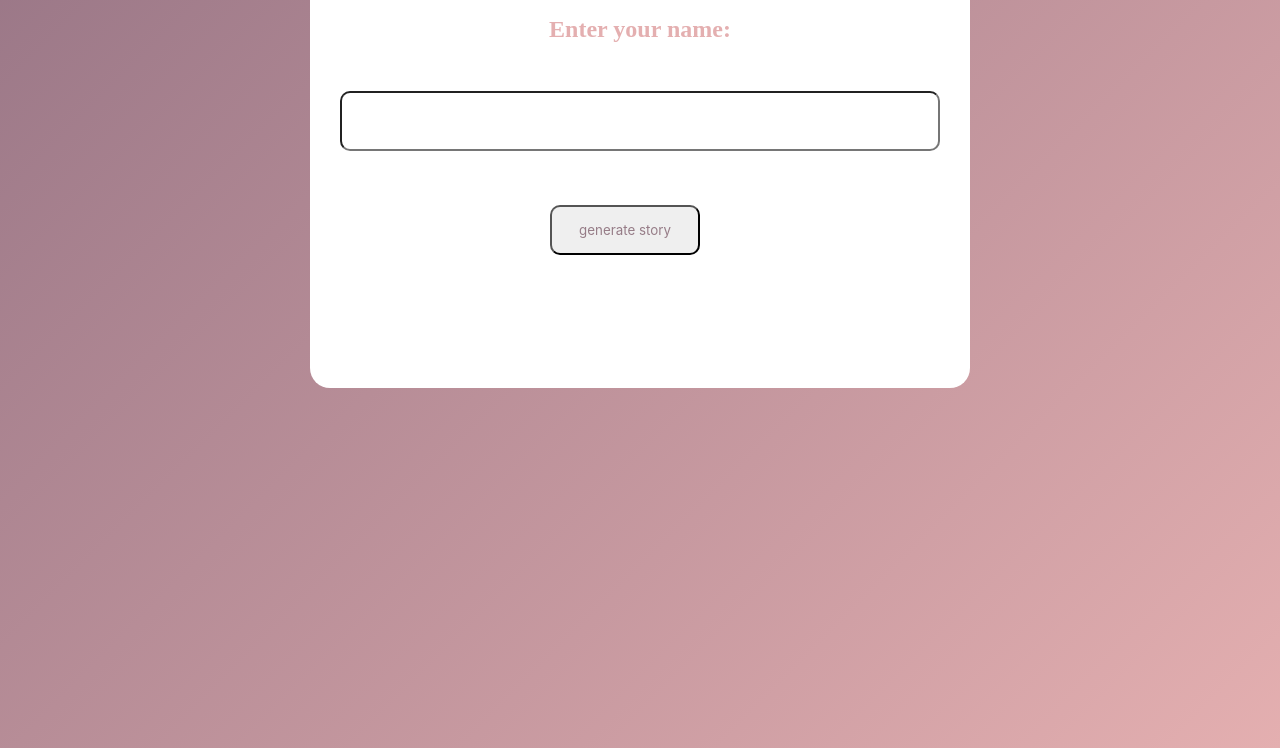
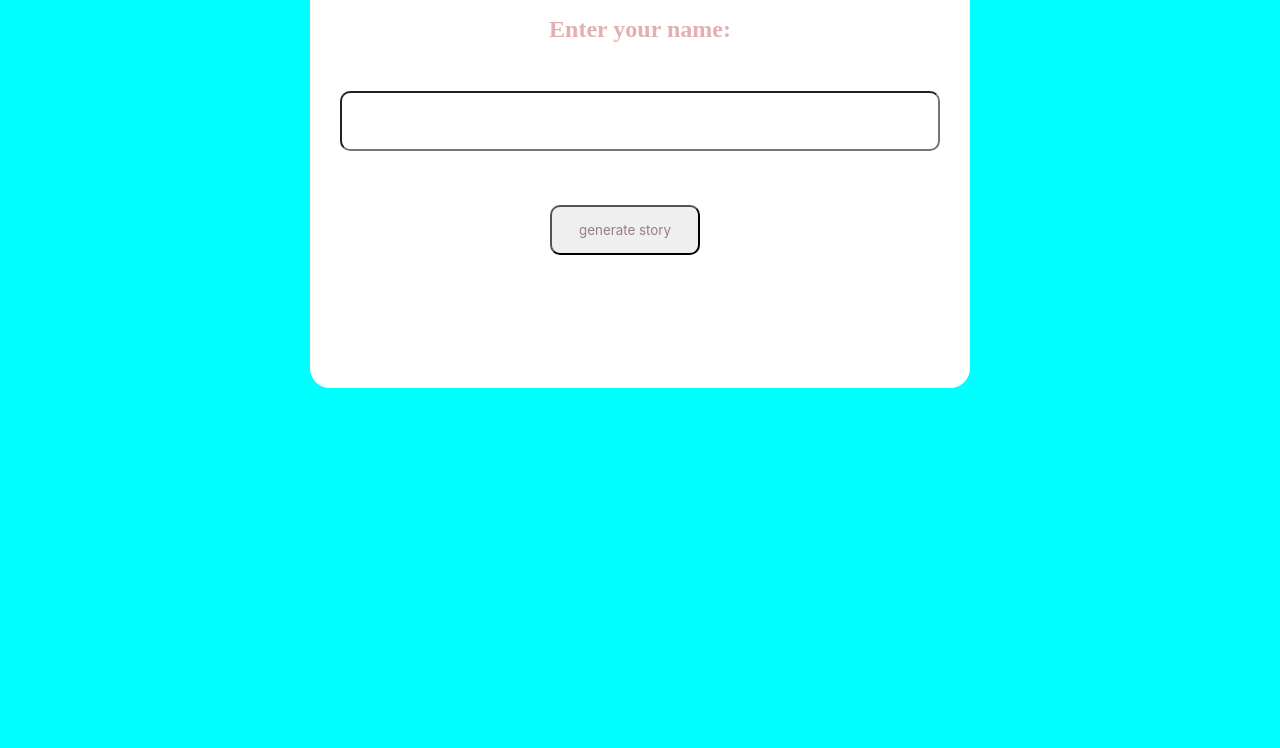
Before and after one commit to sidharthkv1100/story_generator, a plain HTML site: page index.html in a window 1280 px wide. Shown: the part 52-800 px from the top of the page. Drawn offline with Linux system fonts and the light colour scheme.

Commit message:
Update style.css

```diff
--- a/style.css
+++ b/style.css
@@ -35,5 +35,5 @@ div {
                     color: #9a7787;
                 }
                 body{
-                background: linear-gradient(135deg, #9a7787 0%, #e4afb0 100%);
+                background-color: cyan;
                 }
```
